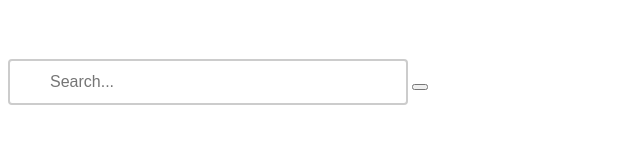
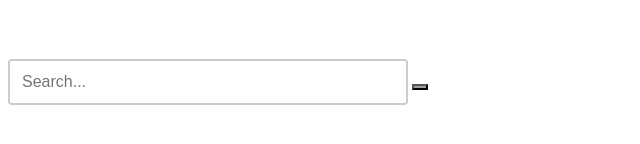
Before and after one commit to vijithasridhar/vijithasridhar.github.io, a plain HTML site: page diagnosis.html in a window 1280 px wide. Shown: the part 142-286 px from the top of the page, 0-640 px from the left. Drawn offline with nearby package versions, Linux system fonts and the light colour scheme; grey boxes are pictures that could not be loaded.

Commit message:
not init lel

```diff
--- a/diagnosis.html
+++ b/diagnosis.html
@@ -10,10 +10,7 @@
                 border: 2px solid #ccc;
                 border-radius: 4px;
                 font-size: 16px;
-                background-color: white;
-                background-position: 10px 10px;
-                background-repeat: no-repeat;
-                padding: 12px 20px 12px 40px;
+                padding: 12px;
                 -webkit-transition: width 0.4s ease-in-out;
                 transition: width 0.4s ease-in-out;
             }
@@ -28,7 +25,7 @@
             }
 
             #submit {
-                background-image: url('https://www.w3schools.com/howto/searchicon.png');
+                background-image: url('http://www.w3schools.com/howto/searchicon.png');
             }
         </style>
     </head>
@@ -38,7 +35,7 @@
 
         <form>
             <input type="text" id="searchbox" name="search" placeholder="Search...">
-            <button type="submit" id="submit> </button>
+            <button type="submit" id="submit"> </button>
         </form>
 
     </body>
```
